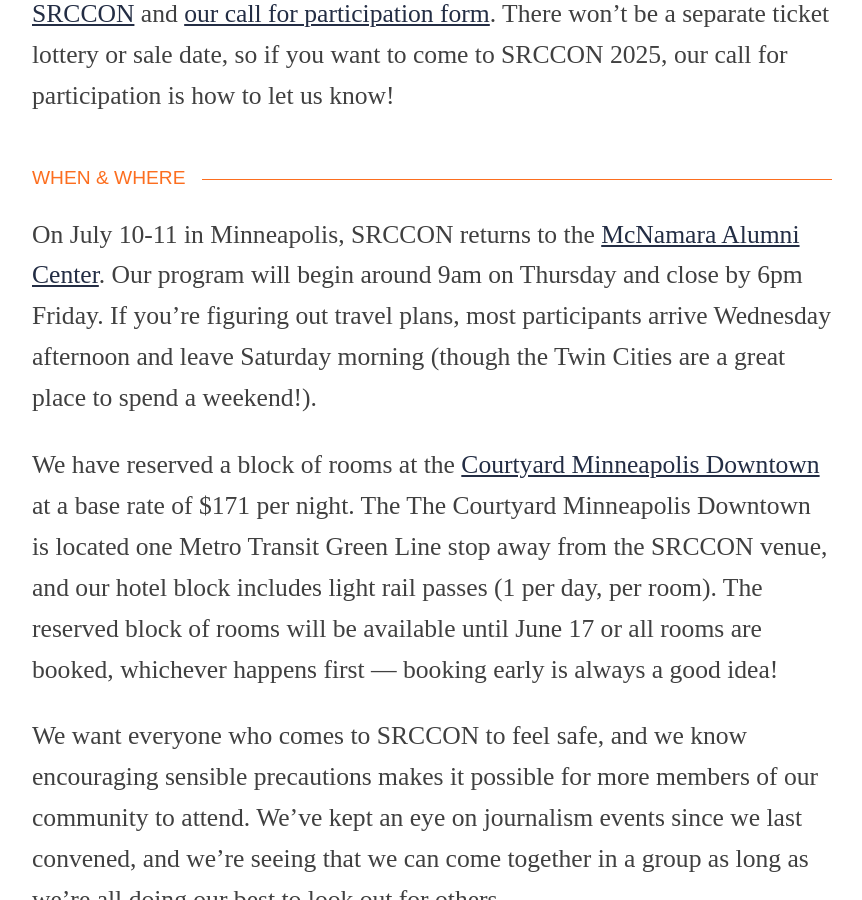
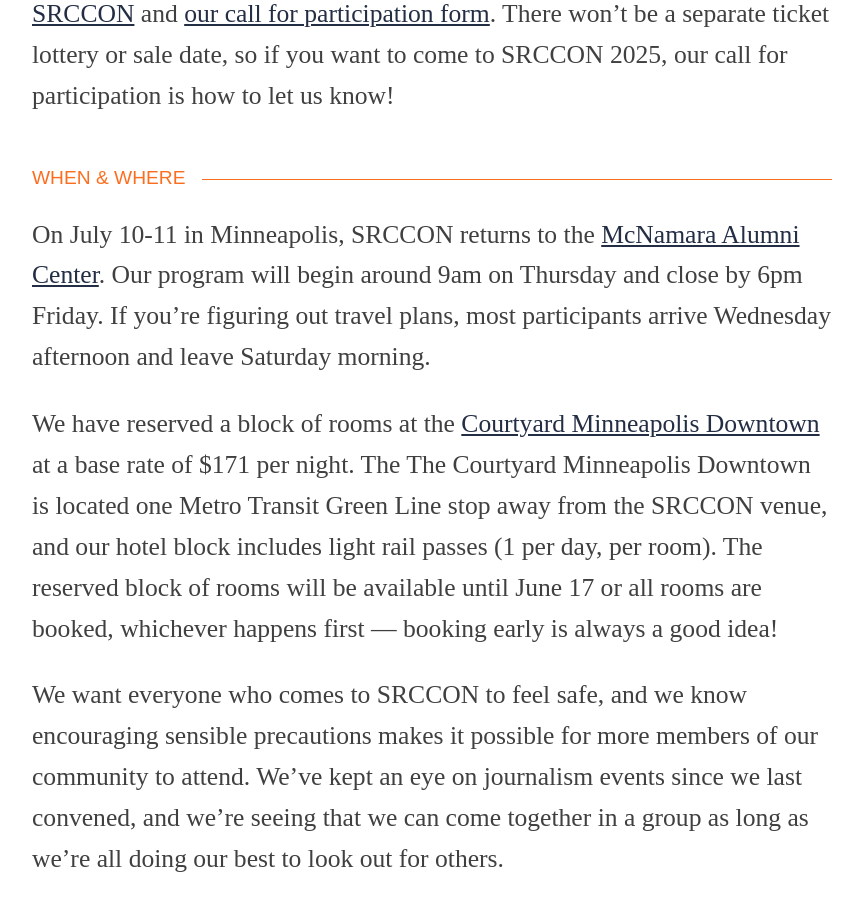
Before and after one commit to OpenNews/srccon-2025, a Jekyll site: the page built from homepage.md, in a window 1280 px wide and 900 px high, scrolled down 1758 px. Shown: the whole window, without its empty margins (208-1070 px from the left). Built offline with Jekyll 4.4.1, drawn with Linux system fonts in a browser that asks for light colours; some web fonts are replaced; our own code applies the rules of GitHub Pages for plain Markdown files.

Commit message:
travel copy update

```diff
--- a/homepage.md
+++ b/homepage.md
@@ -24,7 +24,7 @@ Curious about how it all works? Learn more about [being a participant at SRCCON]
 
 ### When & where
 
-On July 10-11 in Minneapolis, SRCCON returns to the [McNamara Alumni Center](https://www.google.com/maps/place/McNamara+Alumni+Center/@44.975199,-93.2301774,17z/data=!3m1!4b1!4m5!3m4!1s0x52b32d18ed516031:0x5f984f594ceab6ad!8m2!3d44.975199!4d-93.2279887). Our program will begin around 9am on Thursday and close by 6pm Friday. If you’re figuring out travel plans, most participants arrive Wednesday afternoon and leave Saturday morning (though the Twin Cities are a great place to spend a weekend!).
+On July 10-11 in Minneapolis, SRCCON returns to the [McNamara Alumni Center](https://www.google.com/maps/place/McNamara+Alumni+Center/@44.975199,-93.2301774,17z/data=!3m1!4b1!4m5!3m4!1s0x52b32d18ed516031:0x5f984f594ceab6ad!8m2!3d44.975199!4d-93.2279887). Our program will begin around 9am on Thursday and close by 6pm Friday. If you’re figuring out travel plans, most participants arrive Wednesday afternoon and leave Saturday morning.
 
 We have reserved a block of rooms at the [Courtyard Minneapolis Downtown](https://www.marriott.com/event-reservations/reservation-link.mi?id=1739474875459&key=GRP&guestreslink2=true&app=resvlink) at a base rate of $171 per night. The The Courtyard Minneapolis Downtown is located one Metro Transit Green Line stop away from the SRCCON venue, and our hotel block includes light rail passes (1 per day, per room). The reserved block of rooms will be available until June 17 or all rooms are booked, whichever happens first — booking early is always a good idea!
 
```
